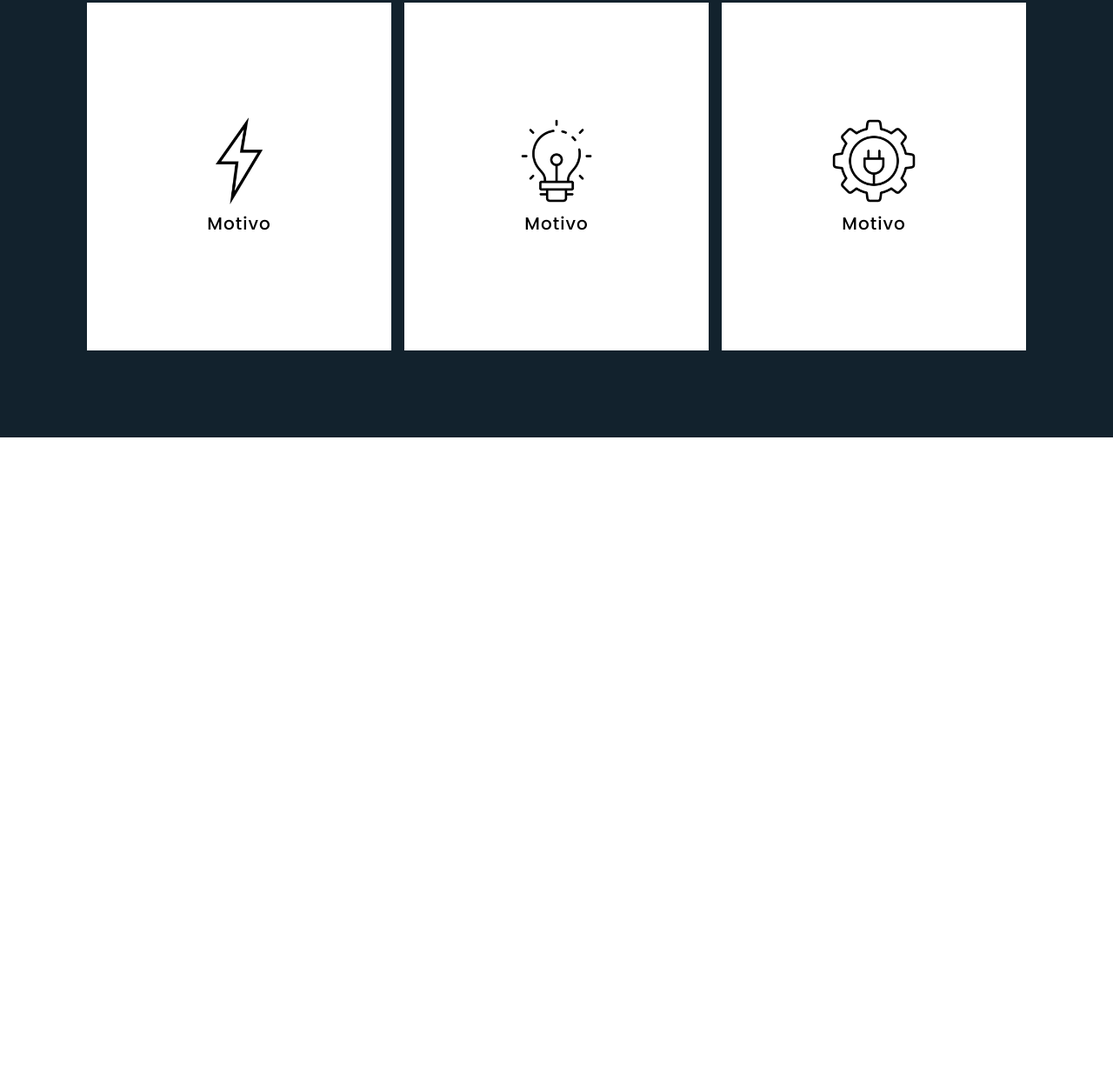
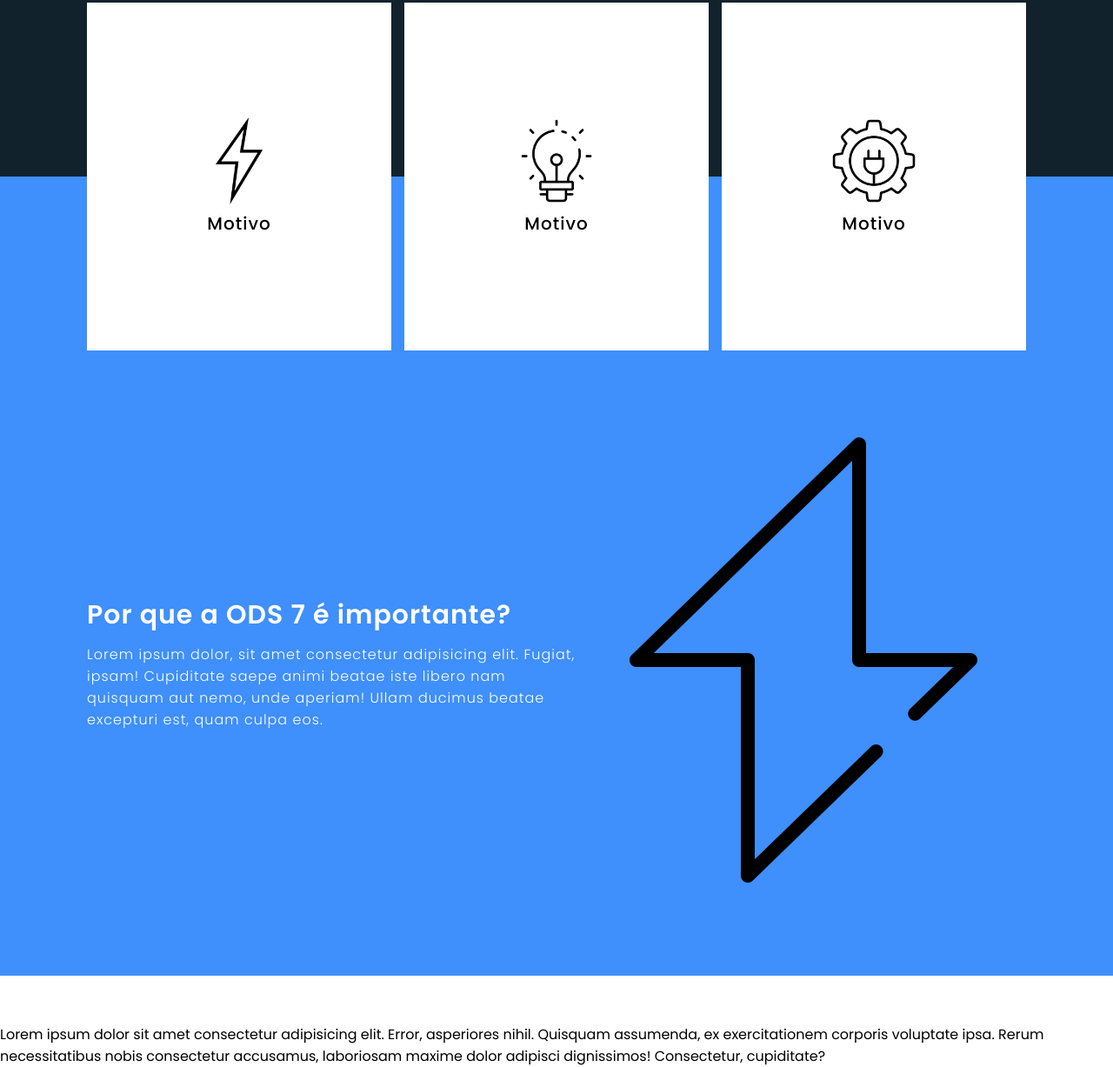
Before and after one commit to Henrique-maker/Ods-2, a plain HTML site: page index.html in a window 1280 px wide. Shown: the part 1792-3019 px from the top of the page at 87% size. Before the commit the page ends 2295 px from the top, so only its background shows below. Drawn offline with Linux system fonts and the light colour scheme.

Commit message:
Sessão de explicação completa

```diff
--- a/index.html
+++ b/index.html
@@ -39,6 +39,7 @@
     </section>
 
     <!-- Motivos -->
+
     <section class="reason">
 
         <h2 class="heading">Motivos</h2>
@@ -65,5 +66,33 @@
             </div>
         </div>
     </section>
+
+    <!--Explicação-->
+
+    <section class="explain">
+        <div class="contentBx">
+            <h2 class="heading">Por que a ODS 7 é importante?</h2>
+            <p class="text">Lorem ipsum dolor, sit amet consectetur adipisicing elit. Fugiat, ipsam! Cupiditate saepe animi beatae iste libero nam quisquam aut nemo, unde aperiam! Ullam ducimus beatae excepturi est, quam culpa eos.</p>
+        </div>
+        <div class="imgBX">
+            <img src="img/lightning.png">
+        </div>
+    </section>
+
+    <!--Videos-->
+
+    <section class="video">
+        <h2 class="heading"> Saiba Mais</h2>
+        <div class="container">
+            <div class="contentBx">
+                <div>
+                    <p>
+                        Lorem ipsum dolor sit amet consectetur adipisicing elit. Error, asperiores nihil. Quisquam assumenda, ex exercitationem corporis voluptate ipsa. Rerum necessitatibus nobis consectetur accusamus, laboriosam maxime dolor adipisci dignissimos! Consectetur, cupiditate?
+                    </p>
+                </div>
+            </div>
+        </div>
+    </section>
+
 </body>
 </html>
--- a/style.css
+++ b/style.css
@@ -141,3 +141,26 @@
     font-size: 20px;
     letter-spacing: 1px;
 }
+
+.explain{
+    background: #3f8ffc;
+    width: 100%;
+    padding: 100px;
+    padding-top: 300px;
+    margin-top: -300px;
+    display: flex;
+    justify-content: space-between;
+    align-items: center;
+}
+
+.explain .contentBx{
+    max-width: 800px;
+}
+
+.explain .imgBx{
+    max-width: 250px;
+}
+
+.explain .imgBx img{
+    max-width: 100%;
+}
```
Also changed, not shown: img/lightning.png (added).
